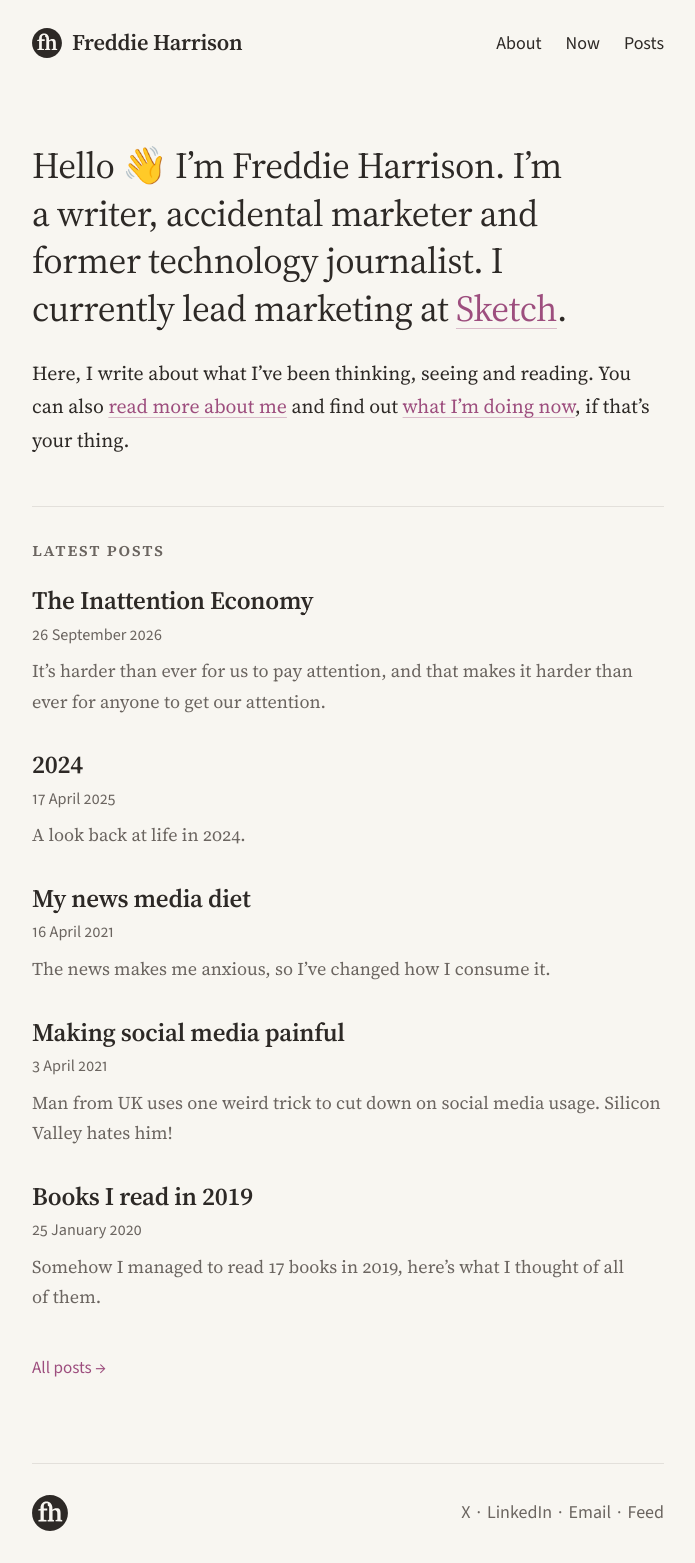
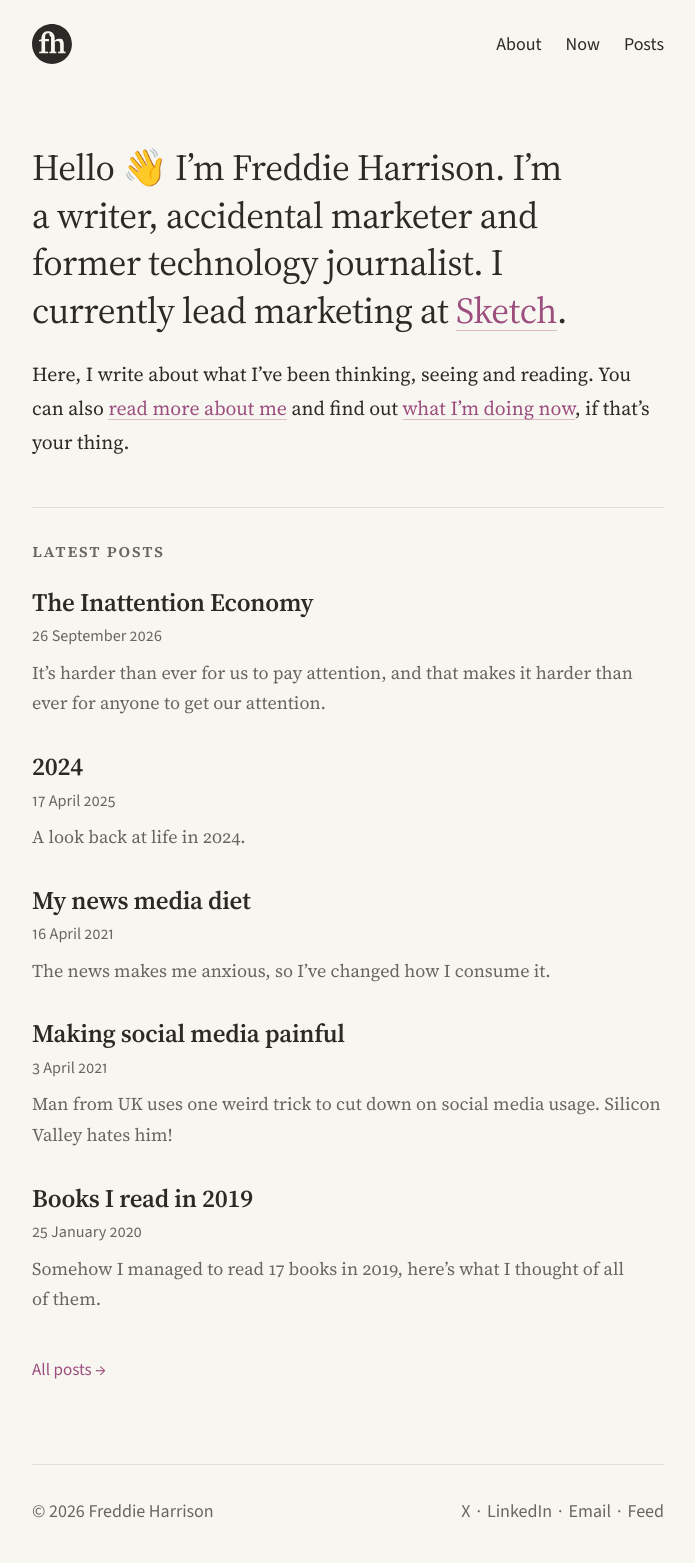
Before and after one commit to freddiewrites/freddiewrites.github.io, a Jekyll site: the page built from index.markdown, in a window 1280 px wide. Shown: the whole page, without its empty margins (292-987 px from the left). Built offline with Jekyll 4.4.1, drawn with Linux system fonts in a browser that asks for light colours.

Commit message:
Use the marque alone in the header and a copyright line in the footer
The name already leads the homepage masthead, and the marque appeared in
both the header and footer. The header link keeps an accessible label.

Co-Authored-By: Claude Opus 5.5 <noreply@anthropic.com>
Claude-Session: https://claude.ai/code/session_01HopNR8b9cRRWcZoU7j8gxu

```diff
--- a/_includes/footer.html
+++ b/_includes/footer.html
@@ -1,5 +1,5 @@
 <footer class="site-footer">
-  {% include fh-logo.svg class="footer-logo" %}
+  <p class="footer-copyright">&copy; {{ site.time | date: "%Y" }} {{ site.title }}</p>
   <div class="footer-links">
     <a href="https://twitter.com/freddiewrites">X</a>
     <span class="footer-sep">·</span>
--- a/_includes/header.html
+++ b/_includes/header.html
@@ -2,7 +2,7 @@
 {% if page.layout == "post" or page.layout == "tag" %}{% assign section = "posts" %}{% endif %}
 <header class="site-header">
   <nav class="site-nav">
-    <a href="/" class="site-title">{% include fh-logo.svg class="site-logo" %}<span>{{ site.title }}</span></a>
+    <a href="/" class="site-title" aria-label="{{ site.title }}, home">{% include fh-logo.svg class="site-logo" %}</a>
     <div class="nav-links">
       <a href="/about/"{% if section == "about" %} class="is-active"{% endif %}{% if page.url == "/about/" %} aria-current="page"{% endif %}>About</a>
       <a href="/now/"{% if section == "now" %} class="is-active"{% endif %}{% if page.url == "/now/" %} aria-current="page"{% endif %}>Now</a>
--- a/_sass/_components.scss
+++ b/_sass/_components.scss
@@ -16,13 +16,7 @@
 }
 
 .site-title {
-  display: inline-flex;
-  align-items: center;
-  gap: 10px;
-  font-family: var(--font-body);
-  font-size: 1.25em;
-  font-weight: 600;
-  letter-spacing: -0.01em;
+  display: block;
   color: var(--text-color);
   transition: color var(--transition-fast);
 
@@ -53,12 +47,11 @@
   }
 }
 
-/* The fh marque next to the site name */
+/* The fh marque stands in for the site name */
 .site-logo {
   display: block;
-  width: 30px;
-  height: 30px;
-  flex-shrink: 0;
+  width: 40px;
+  height: 40px;
 }
 
 /* Footer */
@@ -82,11 +75,10 @@
   }
 }
 
-.footer-logo {
-  display: block;
-  width: 36px;
-  height: 36px;
-  color: var(--text-color);
+.footer-copyright {
+  margin: 0;
+  color: var(--text-muted);
+  font-variant-numeric: lining-nums;
 }
 
 .footer-links {
@@ -422,14 +414,9 @@
     gap: 12px;
   }
 
-  .site-title {
-    font-size: 1.1em;
-    gap: 8px;
-  }
-
   .site-logo {
-    width: 26px;
-    height: 26px;
+    width: 34px;
+    height: 34px;
   }
 
   .post-nav {
@@ -453,10 +440,6 @@
     }
   }
 
-  .footer-logo {
-    height: 32px;
-  }
-
   .footer-links {
     justify-content: center;
   }
```
